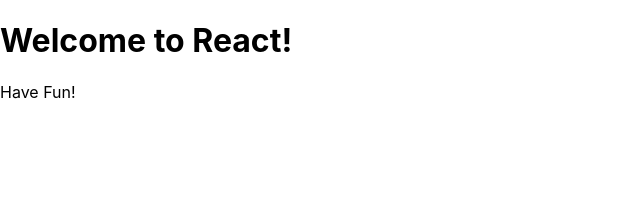
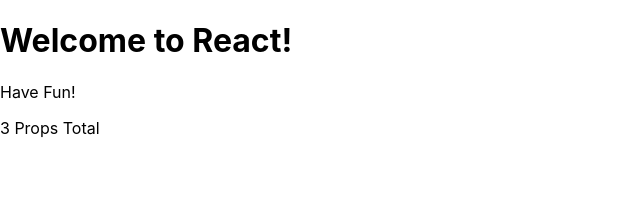
Before and after one commit to sprintup/ReactTraining, a React (Create React App) app in the folder hello-react/: page / in a window 1280 px wide. Shown: the top 208 px of the page, without its empty margins (0-640 px from the left). Built offline with nearby package versions, Linux system fonts and the light colour scheme.

Commit message:
example of passing a number

```diff
--- a/hello-react/src/index.js
+++ b/hello-react/src/index.js
@@ -9,6 +9,7 @@
     <div>
       <h1>Welcome to {props.library}!</h1>
       <p>{props.message}</p>
+      <p>{props.number} Props Total</p>
     </div>
   )
 }
@@ -18,6 +19,6 @@
   // Props (properties) is an object in React that contain properties about the component. Can display dynamic data within a component.
   // 'React' library value accepts dynamic values (Next.js, Vue), so it'll update in the H1 (in this case React)
   // "Have Fun! is rendered in the paragraph tag"
-  <Hello library="React" message="Have Fun!"/>,
+  <Hello library="React" message="Have Fun!" number={3}/>,
   document.getElementById('root')
 );
```
